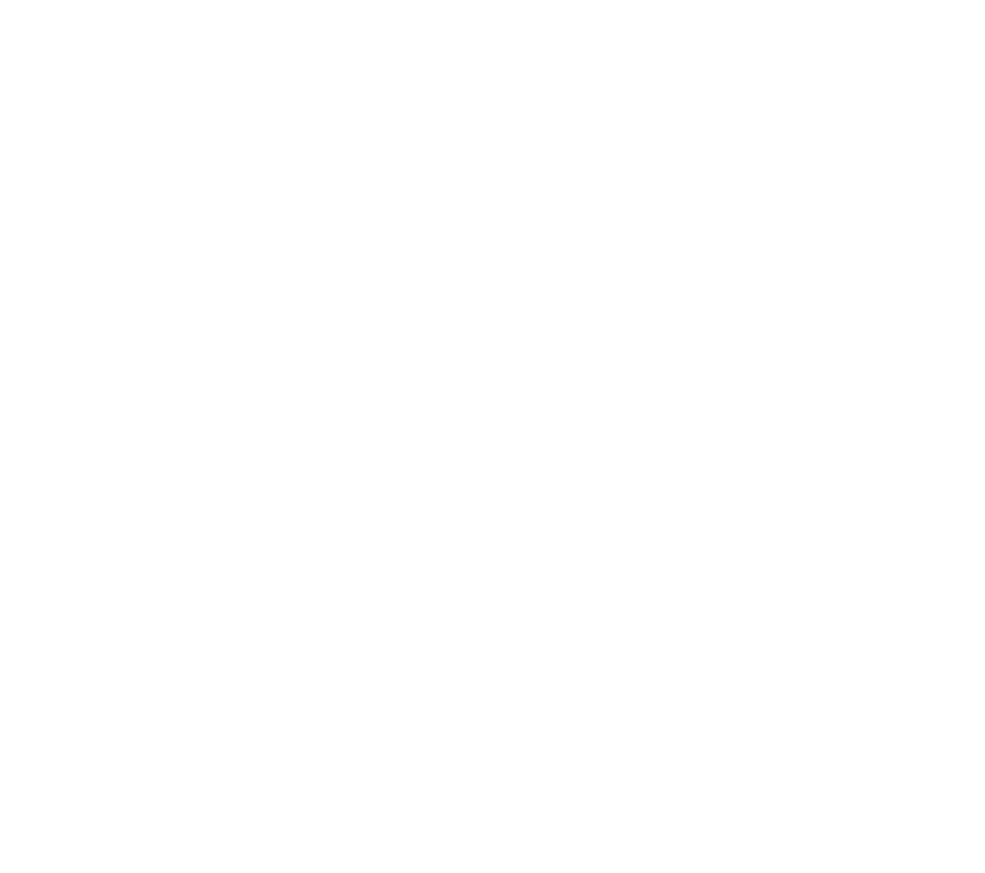
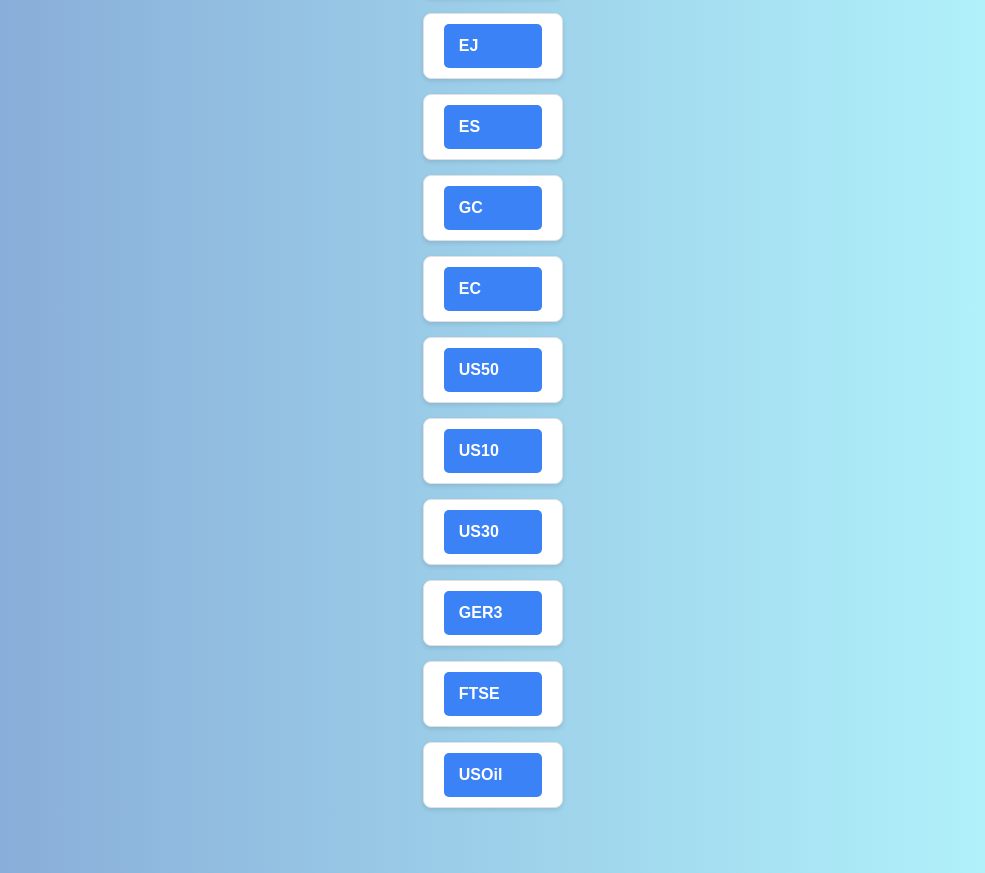
Before and after one commit to Nabeel-Akhtar-Qbatch/backtest_dashboard, a Next.js app: page /backtest in a window 1280 px wide. Shown: the part 2489-3362 px from the top of the page, without its empty margins (147-1132 px from the left). Before the commit the page ends 1580 px from the top, so only its background shows below. Built offline with nearby package versions, Linux system fonts and the light colour scheme.

Commit message:
add moree details in columns

```diff
--- a/src/app/[strategy]/[pair]/backtest/page.js
+++ b/src/app/[strategy]/[pair]/backtest/page.js
@@ -18,12 +18,12 @@
     { name: "Gross Profit", key: "grossProfit" },
     { name: "Gross Loss", key: "grossLoss" },
     { name: "Net Profit", key: "netProfit" },
-    { name: "Total Trades", key: "totalTrades" },
-    { name: "Long Position Net Result", key: "longPositionNetResult" },
-    { name: "Short Positions Net Result", key: "shortPositionNetResult" },
-    { name: "Maximum Consecutive Wins", key: "maximumConsecutiveWins" },
-    { name: "Maximum Consecutive Loses", key: "maximumConsecutiveLoses" },
-    { name: "Relative Drawdown", key: "relativeDropdown" },
+    { name: "Total Trades", key: "totalTrades", symbol: "Trades #", subtitle: "Long#/Short#" },
+    { name: "Long Position Net Result", key: "longPositionNetResult", symbol: "$", subtitle: "trades#/win%" },
+    { name: "Short Positions Net Result", key: "shortPositionNetResult", symbol: "$", subtitle: "trades#/win%" },
+    { name: "Maximum Consecutive Wins", key: "maximumConsecutiveWins", symbol: "$", subtitle: "# of trades" },
+    { name: "Maximum Consecutive Loses", key: "maximumConsecutiveLoses", symbol: "$", subtitle: "# of trades" },
+    { name: "Relative Drawdown", key: "relativeDropdown", symbol: "$", subtitle: "# of trades" },
   ];
   const styles = {
     header: {
@@ -61,7 +61,7 @@
           </TableRow>
         </TableHeader>
         <TableBody>
-          {rows.map(({ name, key }, index) => (
+          {rows.map(({ name, key, symbol, subtitle }, index) => (
             <TableRow
               key={index}
               style={index % 2 === 0 ? styles.row : styles.alternateRow}
@@ -69,7 +69,8 @@
               <TableCell style={styles.cell}>{name}</TableCell>
               {columns.map((column, colIndex) => (
                 <TableCell key={colIndex} style={styles.cell}>
-                  {data[column]?.[key]}
+                  {symbol}{" "}{data[column]?.[key]}
+                  <p className="text-sky-600">{subtitle}</p>
                 </TableCell>
               ))}
             </TableRow>
--- a/src/app/[strategy]/page.js
+++ b/src/app/[strategy]/page.js
@@ -55,12 +55,34 @@
     "GBPJPY",
     "USO",
     "USDCAD",
-    "US30",
     "GBPUSD",
     "NZDUSD",
     "US100",
     "XAU",
     "XAG",
+    "EU",
+    "GU",
+    "UC",
+    "UJ",
+    "AU",
+    "US",
+    "NU",
+    "GS",
+    "CS",
+    "AS",
+    "NS",
+    "NJ",
+    "GJ",
+    "EJ",
+    "ES",
+    "GC",
+    "EC",
+    "US50",
+    "US10",
+    "US30",
+    "GER3",
+    "FTSE",
+    "USOil"
   ];
 
   return (
```
